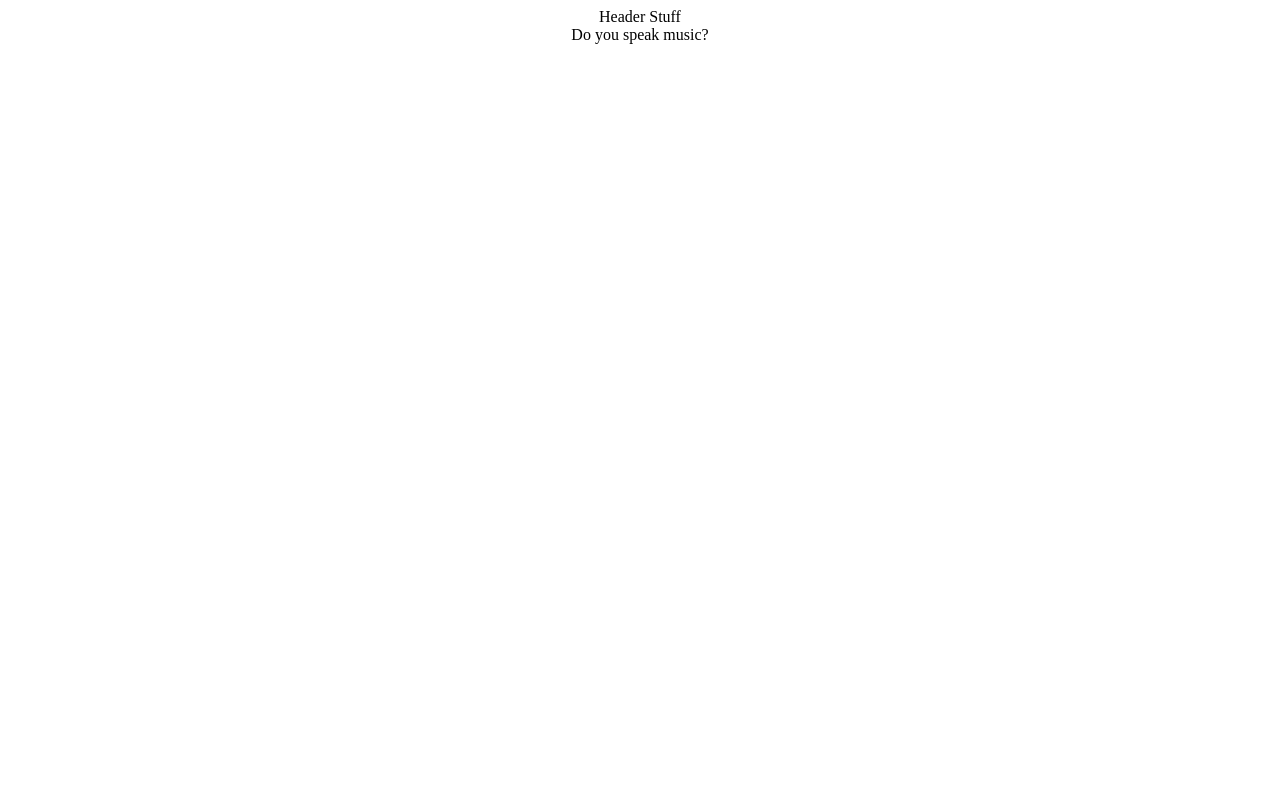
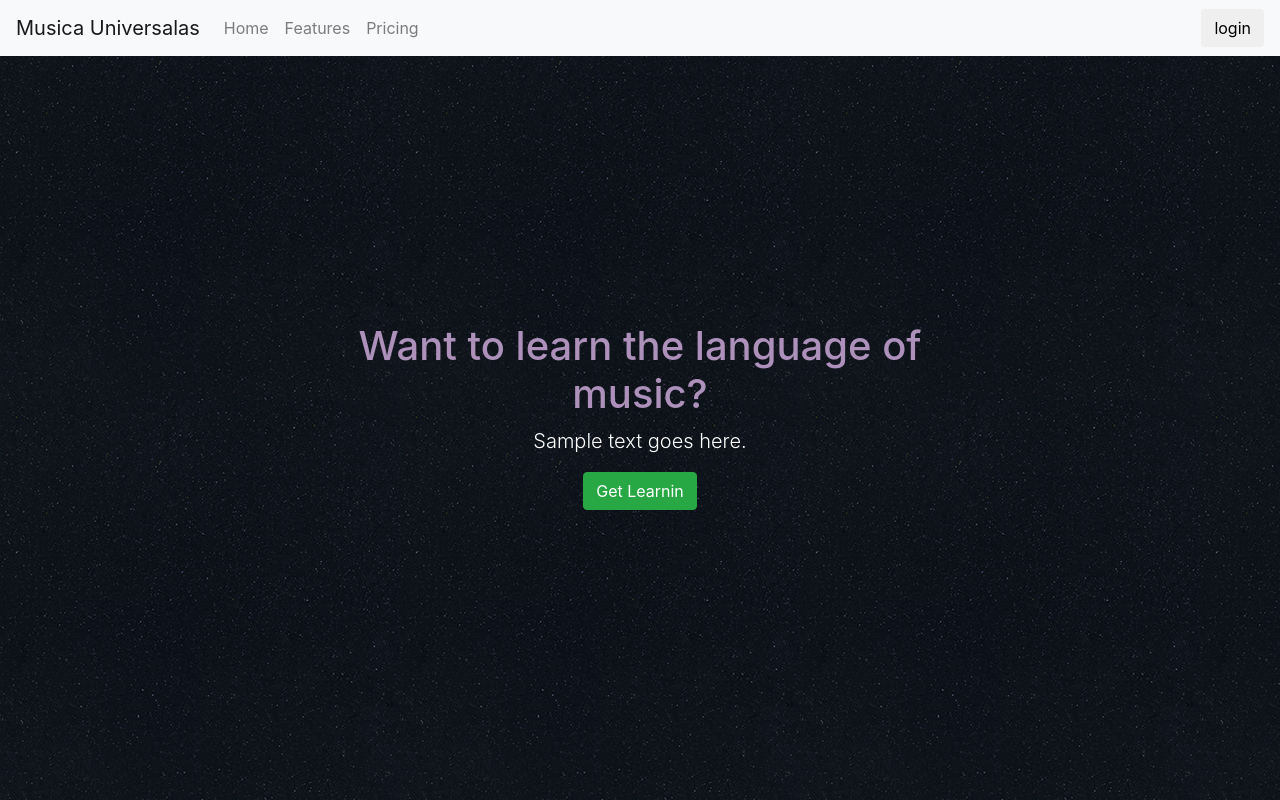
Before and after one commit to Tyler-Kujawa/musica-universalis-fe, an Angular app: page /home in a window 1280 px wide. Built offline with nearby package versions, Linux system fonts and the light colour scheme.

Commit message:
some styling for homepage

```diff
--- a/src/app/app.component.html
+++ b/src/app/app.component.html
@@ -1,7 +1,16 @@
-<div style="text-align:center">
-  <div class="Header">
-    Header Stuff
+<nav class="navbar navbar-expand-lg navbar-light bg-light">
+  <a class="navbar-brand" href="#">Musica Universalas</a>
+  <button class="navbar-toggler" type="button" data-toggle="collapse" data-target="#navbarNavAltMarkup" aria-controls="navbarNavAltMarkup" aria-expanded="false" aria-label="Toggle navigation">
+    <span class="navbar-toggler-icon"></span>
+  </button>
+  <div class="collapse navbar-collapse" id="navbarNavAltMarkup">
+    <div class="navbar-nav">
+      <a class="nav-item nav-link" href="#">Home</a>
+      <a class="nav-item nav-link" href="#">Features</a>
+      <a class="nav-item nav-link" href="#">Pricing</a>
+    </div>
   </div>
+  <button class="btn">login</button>
+</nav>
 
-  <router-outlet></router-outlet>
-</div>
+<router-outlet></router-outlet>
--- a/src/app/app.component.ts
+++ b/src/app/app.component.ts
@@ -4,7 +4,7 @@ import { Component } from '@angular/core';
   moduleId: module.id,
   selector: 'app',
   templateUrl: './app.component.html',
-  styleUrls: ['./app.component.css']
+  styleUrls: ['app.component.css']
 })
 export class AppComponent {
   title = 'app';
--- a/src/app/homepage/homepage.component.css
+++ b/src/app/homepage/homepage.component.css
@@ -0,0 +1,9 @@
+h1{
+    color:
+    rgb(173, 145, 186)
+    ;
+}
+
+.lead{
+    color: white;
+}
--- a/src/app/homepage/homepage.component.html
+++ b/src/app/homepage/homepage.component.html
@@ -1 +1,7 @@
-{{banner}}
+<main role="main" class="container-fluid vertical-center">
+    <div class="main-box text-center">
+        <h1>{{banner}}</h1>
+        <p class="lead">Sample text goes here.</p>
+        <button class="btn btn-success">Get Learnin</button>
+    </div>
+</main>
--- a/src/app/homepage/homepage.component.ts
+++ b/src/app/homepage/homepage.component.ts
@@ -3,8 +3,8 @@ import { Component } from '@angular/core';
 @Component({
     selector: 'homepage',
     templateUrl: './homepage.component.html',
-    styleUrls: ['./homepage.component.css']
+    styleUrls: ['homepage.component.css']
 })
 export class HomepageComponent{
-    banner = 'Do you speak music?'
+    banner = 'Want to learn the language of music?'
 }
--- a/src/index.html
+++ b/src/index.html
@@ -8,5 +8,7 @@
 </head>
 <body>
   <app></app>
+  <script src="https://cdnjs.cloudflare.com/ajax/libs/popper.js/1.12.3/umd/popper.min.js" integrity="sha384-vFJXuSJphROIrBnz7yo7oB41mKfc8JzQZiCq4NCceLEaO4IHwicKwpJf9c9IpFgh" crossorigin="anonymous"></script>
+  <link rel="stylesheet" href="https://maxcdn.bootstrapcdn.com/bootstrap/4.0.0-beta.2/css/bootstrap.min.css" integrity="sha384-PsH8R72JQ3SOdhVi3uxftmaW6Vc51MKb0q5P2rRUpPvrszuE4W1povHYgTpBfshb" crossorigin="anonymous">
 </body>
 </html>
--- a/src/styles.css
+++ b/src/styles.css
@@ -1 +1,23 @@
 /* You can add global styles to this file, and also import other style files */
+html {
+    height: 100%;
+  }
+
+body {
+    min-height: 100%;
+    background-image: url('assets/naturalblack.png');
+  }
+
+.vertical-center {
+    min-height: 90%;  /* Fallback for browsers do NOT support vh unit */
+    min-height: 90vh; /* These two lines are counted as one :-)       */
+
+    display: flex;
+    align-items: center;
+  }
+
+.main-box{
+    margin: auto;
+    width: 50%;
+
+}
```
Also changed, not shown: src/assets/naturalblack.png (added).
